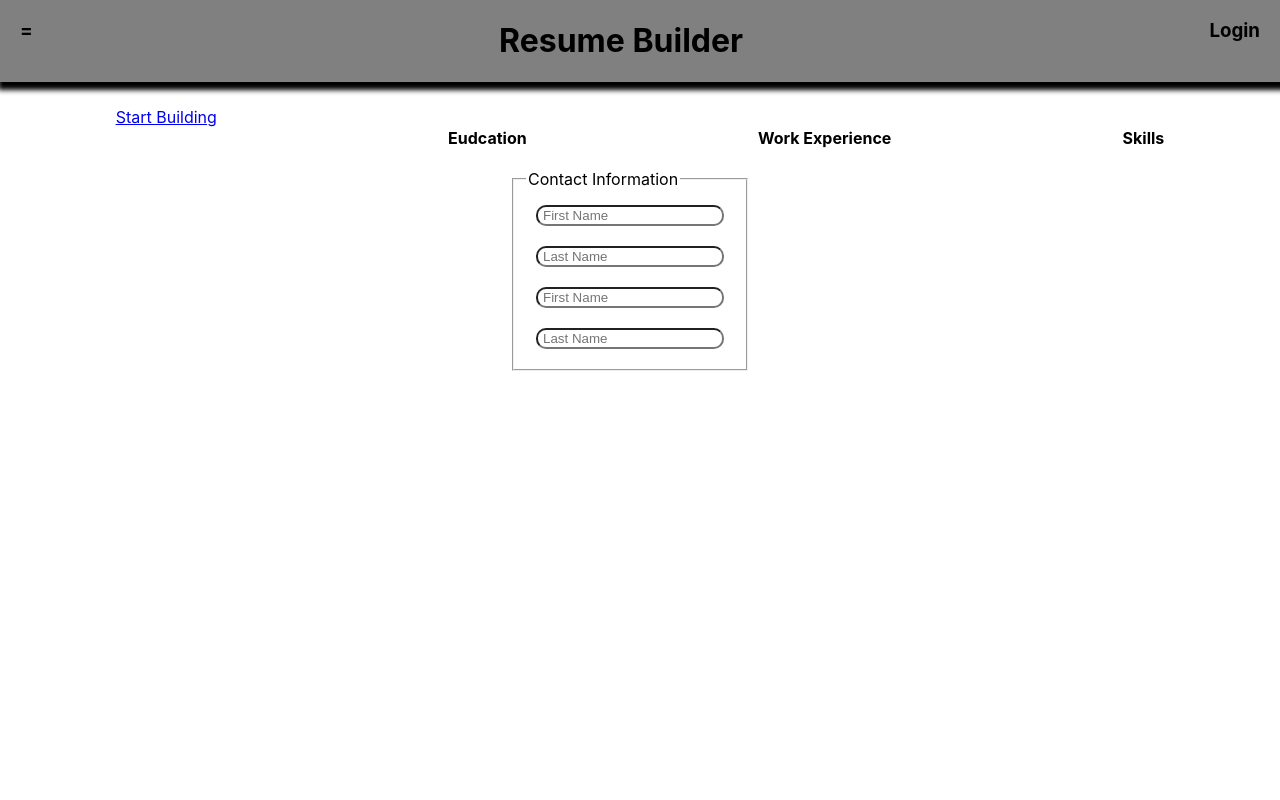
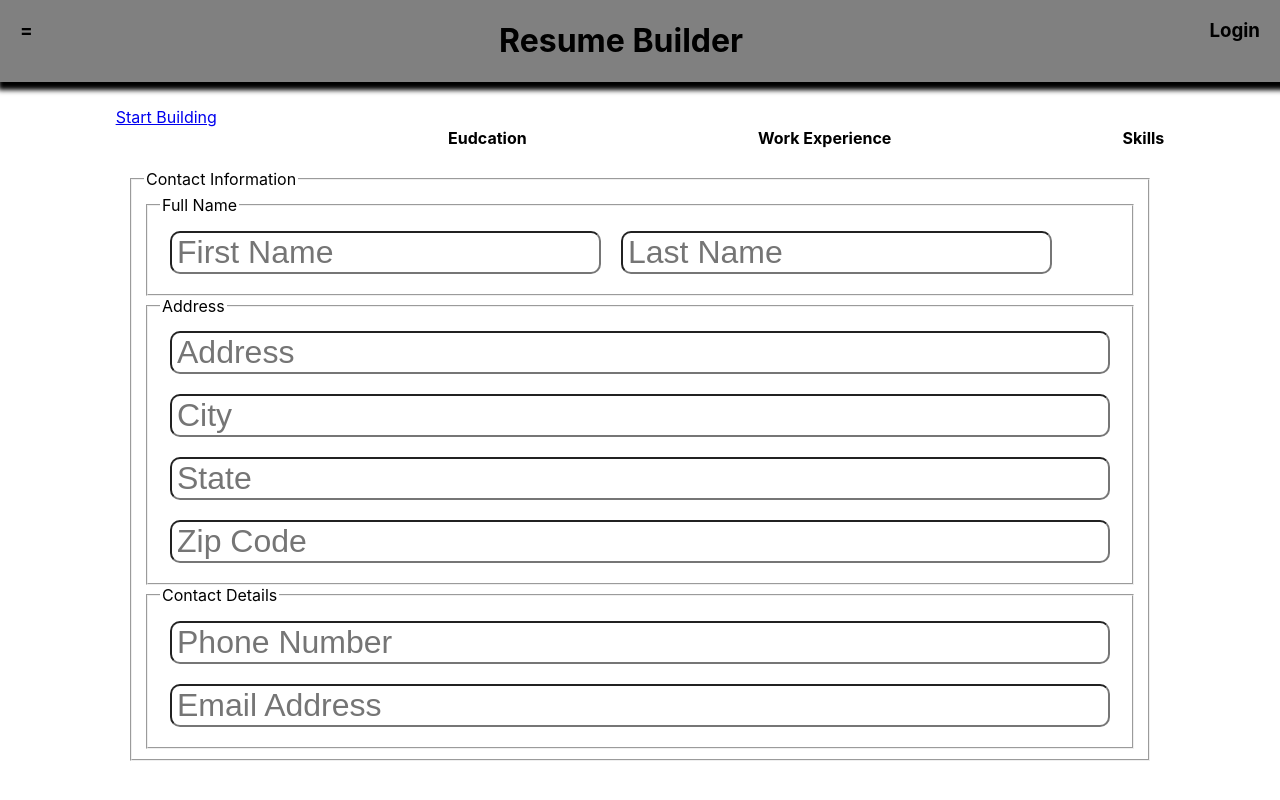
Before and after one commit to Bernard-Calma/resume-builder, a React (Create React App) app: page /contactinfo in a window 1280 px wide. Built offline with nearby package versions, Linux system fonts and the light colour scheme.

Commit message:
added contact info component

```diff
--- a/src/App.css
+++ b/src/App.css
@@ -39,8 +39,9 @@
 
 
 /* FieldSet */
-form > fieldset > div > input {
+form > fieldset > fieldset > div > input {
   margin: 10px;
   border-radius: 10px;
   padding-left: 5px;
+  font-size: 2.5vw;
 }
--- a/src/containers/ContactInfo.jsx
+++ b/src/containers/ContactInfo.jsx
@@ -1,17 +1,35 @@
 const ContactInfo = () => {
     return(
         <div style={Styles.container}>
-            <form>
+            <form style ={ Styles.form }>
                 <fieldset>
                     <legend>Contact Information</legend>
-                    <div style = {Styles.fieldSet}>
-                        <input type="text" name="firstName" placeholder="First Name"/>
-                        <input type="text" name="lastName" placeholder="Last Name"/>
-                    </div>
-                    <div style = {Styles.fieldSet}>
-                        <input type="text" name="firstName" placeholder="First Name"/>
-                        <input type="text" name="lastName" placeholder="Last Name"/>
-                    </div>
+
+                    <fieldset>
+                        <legend>Full Name</legend>
+                        <div style = {Styles.name}>
+                            <input type="text" name="firstName" placeholder="First Name"/>
+                            <input type="text" name="lastName" placeholder="Last Name"/>
+                        </div>
+                    </fieldset>
+
+                    <fieldset>
+                        <legend>Address</legend>
+                        <div style = {Styles.fieldSet}>
+                            <input type="text" name="address" placeholder="Address"/>
+                            <input type="text" name="city" placeholder="City"/>
+                            <input type="text" name="state" placeholder="State"/>
+                            <input type="text" name="zipCode" placeholder="Zip Code"/>
+                        </div>
+                    </fieldset>
+
+                    <fieldset>
+                        <legend>Contact Details</legend>
+                        <div style = {Styles.fieldSet}>
+                            <input type="text" name="phoneNumber" placeholder="Phone Number"/>
+                            <input type="text" name="email" placeholder="Email Address"/>
+                        </div>
+                    </fieldset>
 
 
                 </fieldset>
@@ -29,9 +47,17 @@ const Styles = {
         flexDirection: "column",
         alignItems: "center",
         paddingRight: 20,
+        width: "100%"
     },
     fieldSet: {
         display: "flex",
         flexDirection: "column"
+    },
+    form: {
+        width: "80%"
+    },
+    name: {
+        diplay: "flex",
+
     }
 }
```
